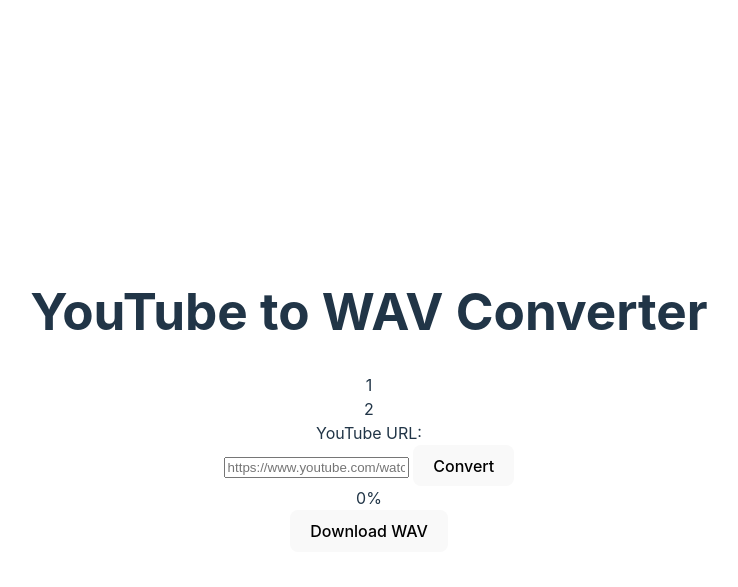
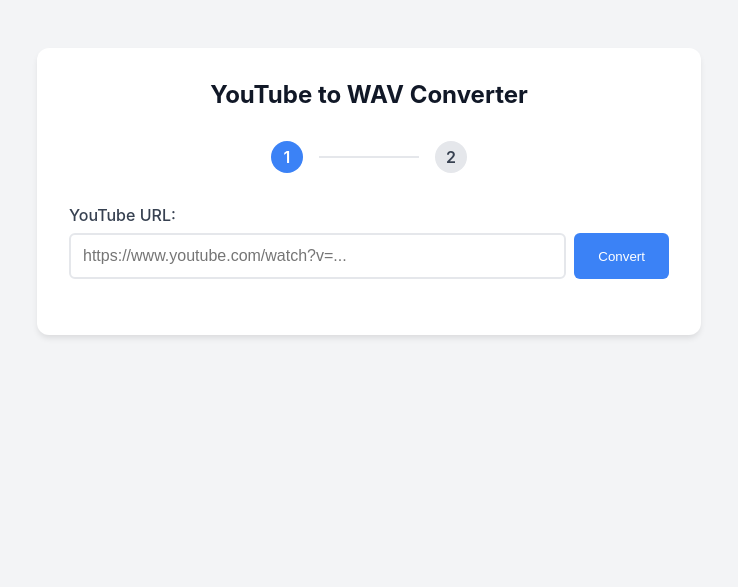
Before and after one commit to ayoubbif/ytwav, a website built with Vite: page client/index.html in a window 1280 px wide. Shown: the whole page, without its empty margins (271-1009 px from the left). Built offline with nearby package versions, Linux system fonts and the light colour scheme.

Commit message:
refactor style.css to improve UI design with new color variables, layout adjustments, and enhanced progress indicators

```diff
--- a/client/src/style.css
+++ b/client/src/style.css
@@ -1,96 +1,171 @@
 :root {
-  font-family: Inter, system-ui, Avenir, Helvetica, Arial, sans-serif;
-  line-height: 1.5;
-  font-weight: 400;
-
-  color-scheme: light dark;
-  color: rgba(255, 255, 255, 0.87);
-  background-color: #242424;
-
-  font-synthesis: none;
-  text-rendering: optimizeLegibility;
-  -webkit-font-smoothing: antialiased;
-  -moz-osx-font-smoothing: grayscale;
-}
-
-a {
-  font-weight: 500;
-  color: #646cff;
-  text-decoration: inherit;
-}
-a:hover {
-  color: #535bf2;
+  --primary-color: #3b82f6;
+  --primary-hover: #2563eb;
+  --success-color: #10b981;
+  --error-color: #ef4444;
+  --gray-100: #f3f4f6;
+  --gray-200: #e5e7eb;
+  --gray-300: #d1d5db;
+  --gray-700: #374151;
+  --gray-900: #111827;
 }
 
 body {
+  font-family: -apple-system, system-ui, sans-serif;
+  background: var(--gray-100);
   margin: 0;
-  display: flex;
-  place-items: center;
-  min-width: 320px;
-  min-height: 100vh;
+  padding: 1rem;
+  color: var(--gray-900);
+}
+
+.container {
+  max-width: 600px;
+  margin: 2rem auto;
+  padding: 2rem;
+  background: white;
+  border-radius: 12px;
+  box-shadow: 0 4px 6px -1px rgba(0, 0, 0, 0.1);
 }
 
 h1 {
-  font-size: 3.2em;
-  line-height: 1.1;
+  font-size: 1.5rem;
+  margin: 0 0 2rem;
+  text-align: center;
+  color: var(--gray-900);
 }
 
-#app {
-  max-width: 1280px;
-  margin: 0 auto;
-  padding: 2rem;
+.steps {
+  display: flex;
+  align-items: center;
+  justify-content: center;
+  margin-bottom: 2rem;
+}
+
+.step {
+  width: 2rem;
+  height: 2rem;
+  border-radius: 50%;
+  background: var(--gray-200);
+  display: flex;
+  align-items: center;
+  justify-content: center;
+  font-weight: 600;
+  color: var(--gray-700);
+  transition: all 0.3s ease;
+}
+
+.step.active {
+  background: var(--primary-color);
+  color: white;
+}
+
+.step-line {
+  height: 2px;
+  width: 100px;
+  background: var(--gray-200);
+  margin: 0 1rem;
+}
+
+.form-group {
+  margin-bottom: 1.5rem;
+}
+
+label {
+  display: block;
+  margin-bottom: 0.5rem;
+  font-weight: 500;
+  color: var(--gray-700);
+}
+
+.input-wrapper {
+  display: flex;
+  gap: 0.5rem;
+}
+
+input[type="url"] {
+  flex: 1;
+  padding: 0.75rem;
+  border: 2px solid var(--gray-200);
+  border-radius: 6px;
+  font-size: 1rem;
+  transition: border-color 0.2s ease;
+}
+
+input[type="url"]:focus {
+  outline: none;
+  border-color: var(--primary-color);
+}
+
+.primary-button {
+  padding: 0.75rem 1.5rem;
+  background: var(--primary-color);
+  color: white;
+  border: none;
+  border-radius: 6px;
+  font-weight: 500;
+  cursor: pointer;
+  transition: background-color 0.2s ease;
+}
+
+.primary-button:hover {
+  background: var(--primary-hover);
+}
+
+.primary-button:disabled {
+  opacity: 0.7;
+  cursor: not-allowed;
+}
+
+.progress-wrapper {
+  margin: 1.5rem 0;
+}
+
+.progress-bar {
+  height: 8px;
+  background: var(--gray-200);
+  border-radius: 4px;
+  overflow: hidden;
+}
+
+.progress-value {
+  height: 100%;
+  background: var(--primary-color);
+  transition: width 0.3s ease;
+  width: 0;
+}
+
+.progress-text {
+  text-align: center;
+  margin-top: 0.5rem;
+  font-size: 0.875rem;
+  color: var(--gray-700);
+}
+
+.status {
+  padding: 1rem;
+  border-radius: 6px;
+  margin: 1rem 0;
   text-align: center;
 }
 
-.logo {
-  height: 6em;
-  padding: 1.5em;
-  will-change: filter;
-  transition: filter 300ms;
-}
-.logo:hover {
-  filter: drop-shadow(0 0 2em #646cffaa);
-}
-.logo.vanilla:hover {
-  filter: drop-shadow(0 0 2em #3178c6aa);
+.status-info { background: #dbeafe; color: #1e40af; }
+.status-success { background: #d1fae5; color: #065f46; }
+.status-error { background: #fee2e2; color: #991b1b; }
+
+.hidden {
+  display: none;
 }
 
-.card {
-  padding: 2em;
+#download-section {
+  margin-top: 1.5rem;
+  padding-top: 1.5rem;
+  border-top: 1px solid var(--gray-200);
 }
 
-.read-the-docs {
-  color: #888;
+.file-info {
+  display: flex;
+  justify-content: space-between;
+  margin-bottom: 1rem;
+  font-size: 0.875rem;
+  color: var(--gray-700);
 }
-
-button {
-  border-radius: 8px;
-  border: 1px solid transparent;
-  padding: 0.6em 1.2em;
-  font-size: 1em;
-  font-weight: 500;
-  font-family: inherit;
-  background-color: #1a1a1a;
-  cursor: pointer;
-  transition: border-color 0.25s;
-}
-button:hover {
-  border-color: #646cff;
-}
-button:focus,
-button:focus-visible {
-  outline: 4px auto -webkit-focus-ring-color;
-}
-
-@media (prefers-color-scheme: light) {
-  :root {
-    color: #213547;
-    background-color: #ffffff;
-  }
-  a:hover {
-    color: #747bff;
-  }
-  button {
-    background-color: #f9f9f9;
-  }
-}
```
